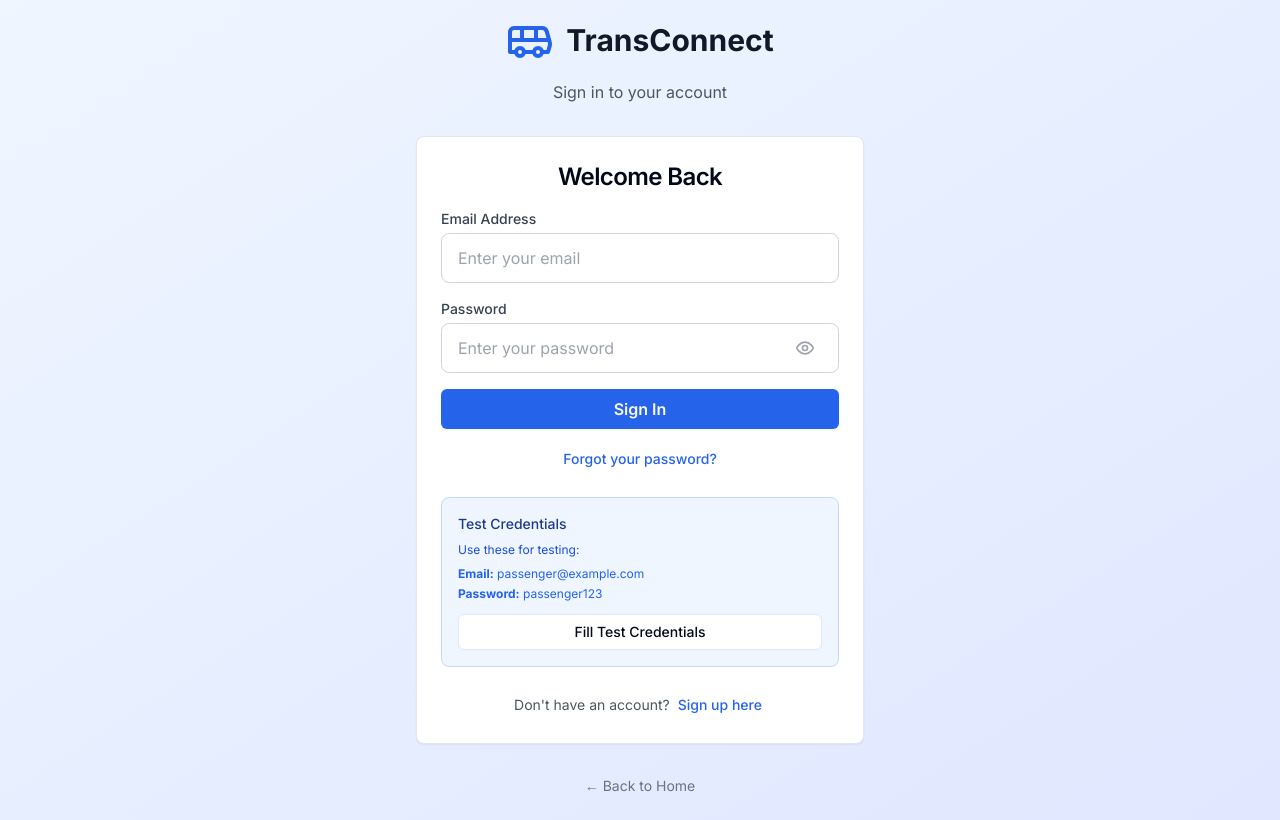
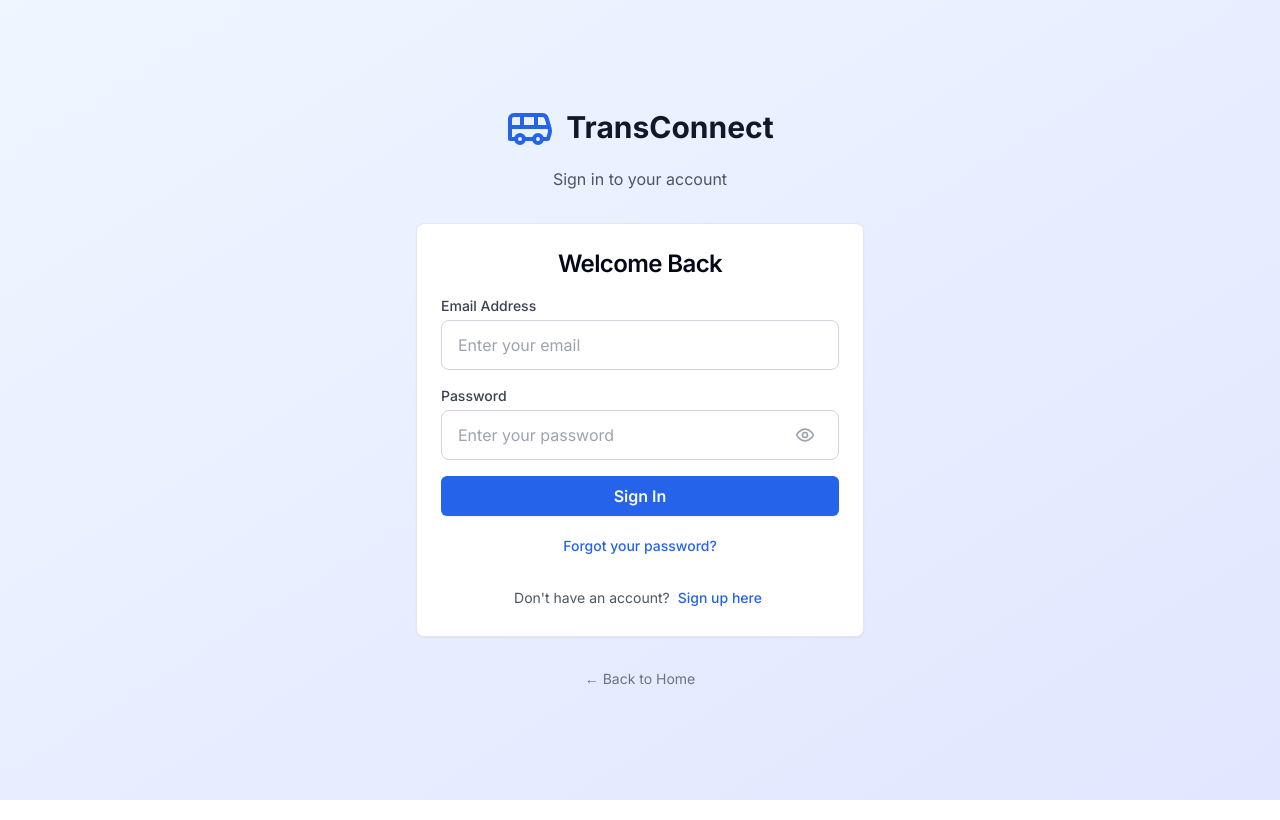
Before and after one commit to 3bsolutionsltd/transconnect-app, a Next.js app in the folder transconnect-web/: page /login in a window 1280 px wide. Built offline with nearby package versions, Linux system fonts and the light colour scheme.

Commit message:
fix: remove test credentials from login, add payment cancel endpoint, fix cancelled page retry flow

```diff
--- a/transconnect-web/src/app/login/page.tsx
+++ b/transconnect-web/src/app/login/page.tsx
@@ -33,11 +33,6 @@ export default function LoginPage() {
     } finally {
       setLoading(false);
     }
-  }
-
-  function fillTestCredentials() {
-    setEmail('passenger@example.com');
-    setPassword('passenger123');
   }
 
   return (
@@ -117,25 +112,6 @@ export default function LoginPage() {
               </Link>
             </div>
 
-            {/* Test Credentials */}
-            <div className="mt-6 p-4 bg-blue-50 rounded-lg border border-blue-200">
-              <h4 className="text-sm font-medium text-blue-900 mb-2">Test Credentials</h4>
-              <p className="text-xs text-blue-700 mb-2">Use these for testing:</p>
-              <div className="text-xs text-blue-600 space-y-1">
-                <div><strong>Email:</strong> passenger@example.com</div>
-                <div><strong>Password:</strong> passenger123</div>
-              </div>
-              <Button
-                type="button"
-                variant="outline"
-                size="sm"
-                onClick={fillTestCredentials}
-                className="mt-3 w-full touch-manipulation"
-              >
-                Fill Test Credentials
-              </Button>
-            </div>
-
             <div className="mt-6 text-center">
               <p className="text-sm text-gray-600">
                 Don't have an account?{' '}
--- a/transconnect-web/src/app/payment/cancelled/page.tsx
+++ b/transconnect-web/src/app/payment/cancelled/page.tsx
@@ -4,7 +4,6 @@ export const dynamic = 'force-dynamic';
 import { useEffect, Suspense } from 'react';
 import { useSearchParams, useRouter } from 'next/navigation';
 import Link from 'next/link';
-import { paymentApi } from '@/lib/api';
 
 function PaymentCancelledContent() {
   const searchParams = useSearchParams();
@@ -13,12 +12,16 @@ function PaymentCancelledContent() {
   const ref = searchParams.get('ref');
 
   useEffect(() => {
-    // Call status endpoint — it will query PesaPal, detect FAILED/CANCELLED,
-    // and mark our payment record as FAILED so the user can retry immediately.
+    // Directly cancel the payment so the user can retry immediately.
     const id = paymentId || ref;
-    if (id) {
-      paymentApi.getStatus(id).catch(() => {/* ignore — auto-expires after 15 min */});
-    }
+    if (!id) return;
+    const token = typeof window !== 'undefined' ? localStorage.getItem('token') : null;
+    if (!token) return;
+    const apiBase = process.env.NEXT_PUBLIC_API_URL || '/api';
+    fetch(`${apiBase}/payments/${encodeURIComponent(id)}/cancel`, {
+      method: 'POST',
+      headers: { Authorization: `Bearer ${token}` },
+    }).catch(() => {/* ignore — stale-PENDING auto-expires after 15 min anyway */});
   }, [paymentId, ref]);
 
   return (
```
Also changed, not shown: 1 other file (tests, documents, lock files or other folders).
